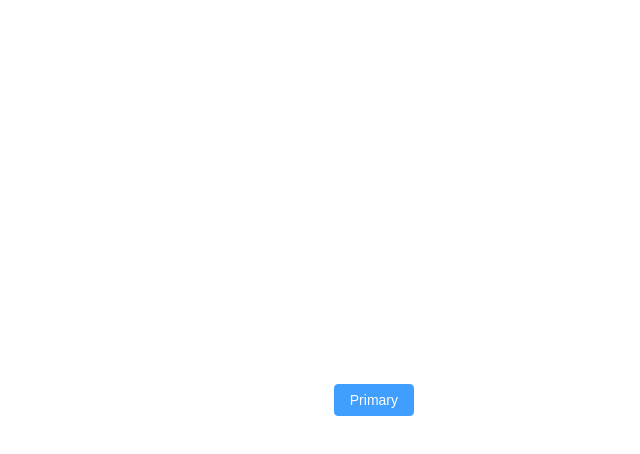
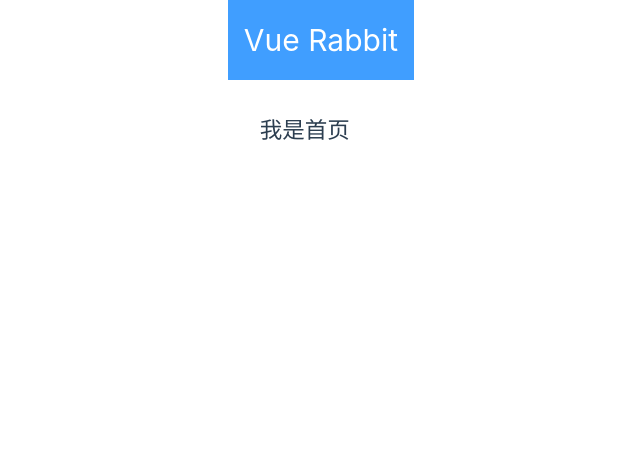
Before and after one commit to KouirWu/litter-ribbit, a Vue app: page / in a window 1280 px wide. Shown: the top 454 px of the page, without its empty margins (226-866 px from the left). Built offline with nearby package versions, Linux system fonts and the light colour scheme.

Commit message:
fix: 简化 App.vue 并添加基础样式

```diff
--- a/src/App.vue
+++ b/src/App.vue
@@ -1,7 +1,18 @@
 <script setup>
-
 </script>
 
 <template>
-  <el-button type="primary">Primary</el-button>
+  <RouterView />
 </template>
+
+<style>
+* {
+  margin: 0;
+  padding: 0;
+  box-sizing: border-box;
+}
+
+html, body {
+  height: 100%;
+}
+</style>
```
